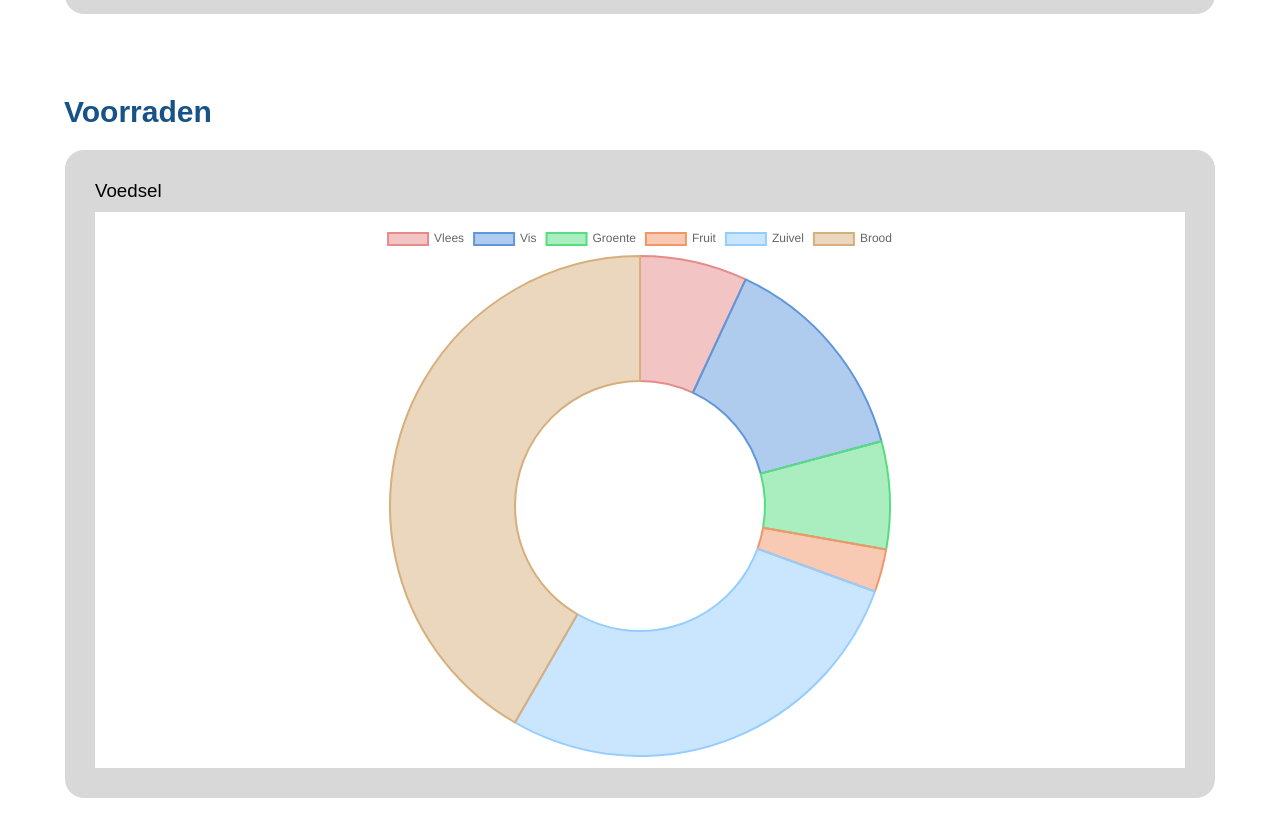
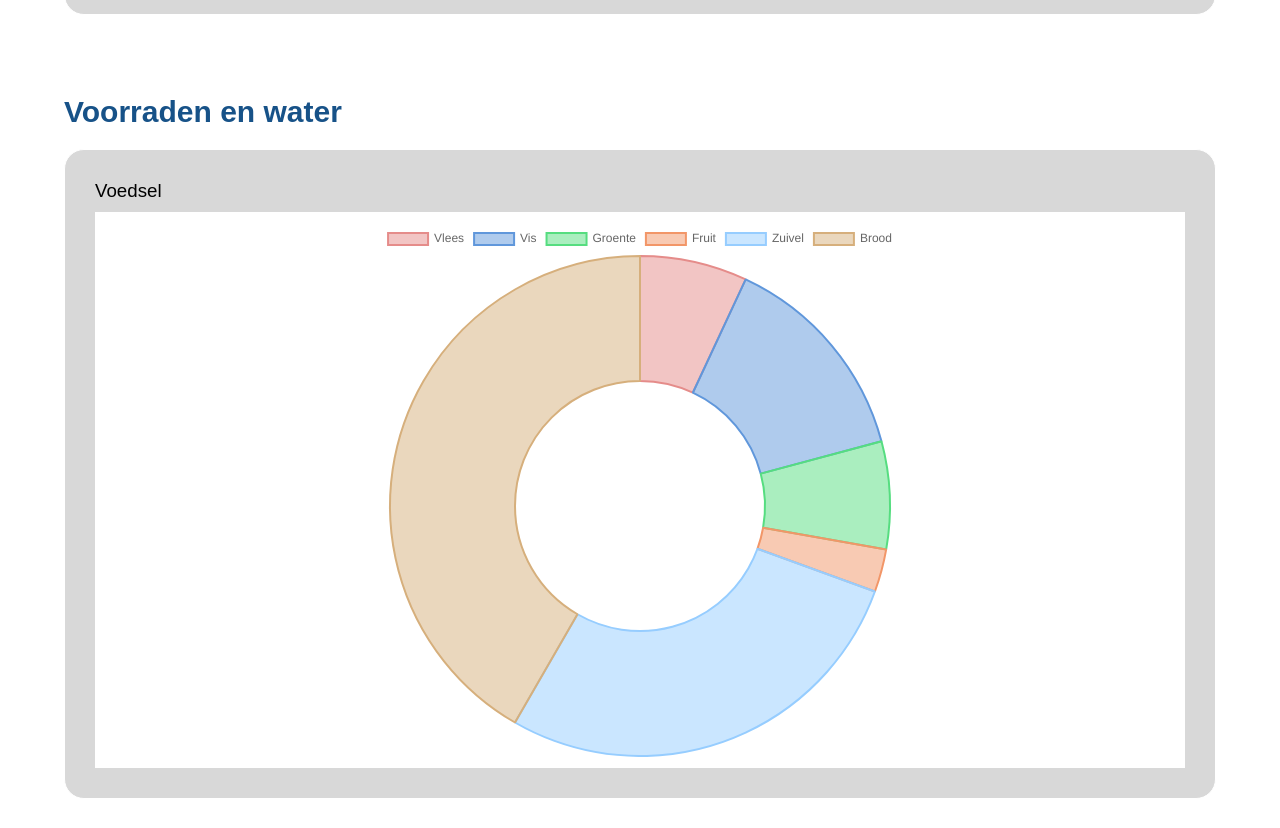
Before and after one commit to YordanSto/challenge1, a plain HTML site: page index.html in a window 1280 px wide. Shown: the part 3203-4031 px from the top of the page. Drawn offline with nearby package versions, Linux system fonts and the light colour scheme.

Commit message:
Update index.html

```diff
--- a/index.html
+++ b/index.html
@@ -124,7 +124,7 @@
 		</div>
 	</section>
 	<section class="grid-item voorraden">
-		<h2>Voorraden</h1>
+		<h2>Voorraden en water</h1>
 		<div class="content">
 			<h3 id="eten">Voedsel</h3>
 			<div class="chart-container"><canvas id="fifthChart"></canvas></div>
```
